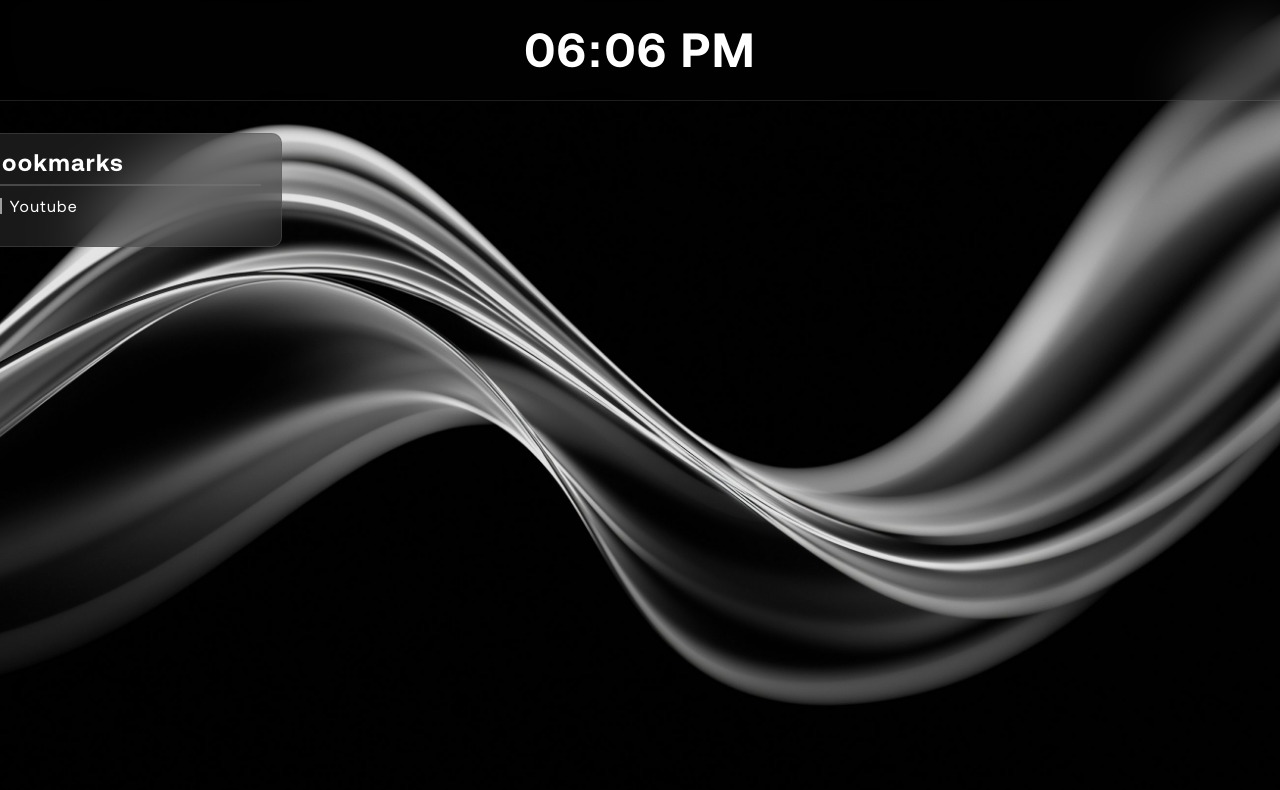
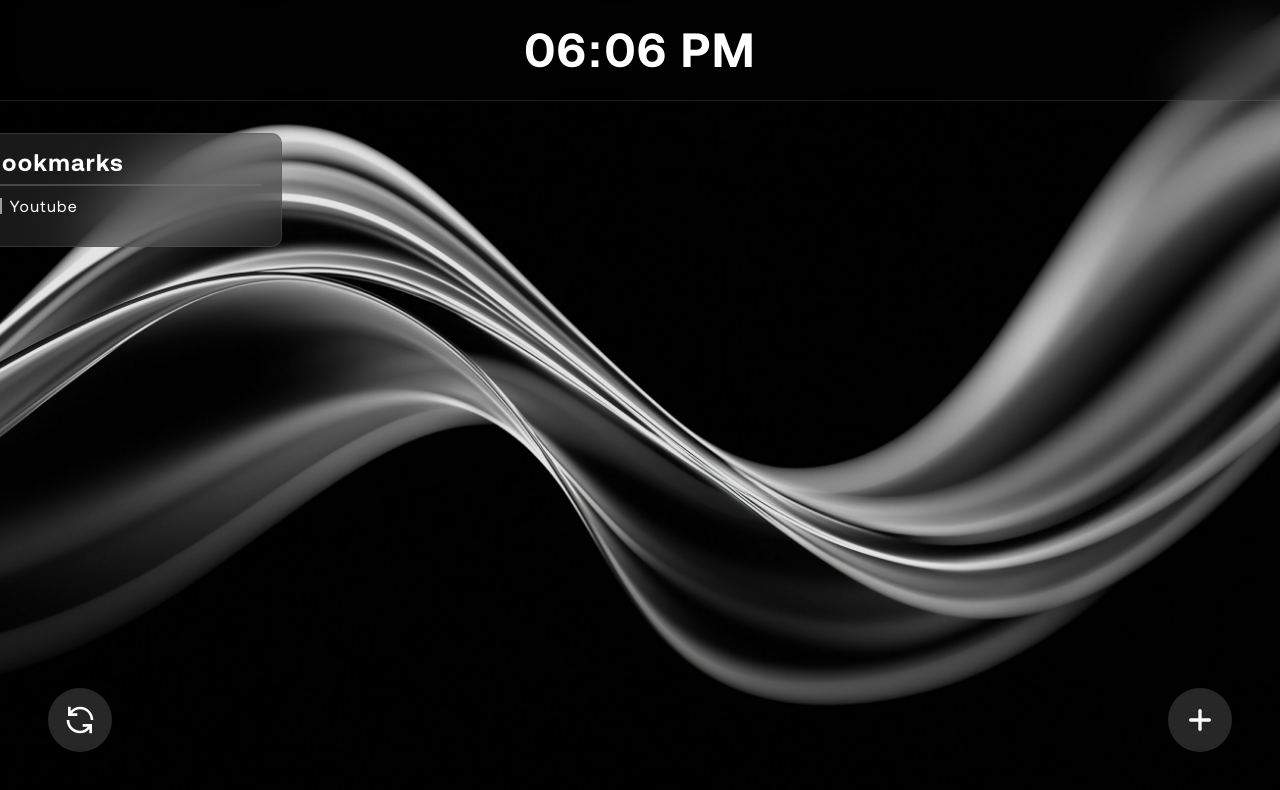
Before and after one commit to nithin6743/Clustr, a React (Vite) app: page / in a window 1280 px wide. Shown: the top 790 px of the page. Built offline with nearby package versions, Linux system fonts and the light colour scheme; grey boxes are pictures that could not be loaded.

Commit message:
added on functional reload bookmarks and addBoard buttons

```diff
--- a/src/App.jsx
+++ b/src/App.jsx
@@ -2,6 +2,7 @@ import { useState, useEffect } from 'react';
 import './App.css';
 import Boards from './components/Boards';
 import Clock from './components/Clock';
+import Footer from './components/Footer';
 
 function App() {
   const defaultBoards = [
@@ -37,7 +38,7 @@ function App() {
     );
   }
 
-  function deleteLink( boardId, linkId ) {
+  function deleteLink(boardId, linkId) {
     setBoards((prev) =>
       prev.map((board) =>
         board.id === boardId
@@ -56,6 +57,7 @@ function App() {
         <Clock />
       </div>
       <Boards boards={boards} addLink={addLink} deleteLink={deleteLink} />
+      <Footer/>
     </div>
   );
 }
--- a/src/components/Board.jsx
+++ b/src/components/Board.jsx
@@ -60,7 +60,13 @@ function Board({ board, addLink, triggerResize, deleteLink }) {
         ))}
       </div>
       {showForm && (
-        <div className={styles.addLinkForm}>
+        <form
+          className={styles.addLinkForm}
+          onSubmit={(e) => {
+            e.preventDefault();
+            handleAddLink();
+          }}
+        >
           <input
             className={styles.addLinkTitle}
             placeholder='Title'
@@ -73,8 +79,8 @@ function Board({ board, addLink, triggerResize, deleteLink }) {
             value={url}
             onChange={(e) => setUrl(e.target.value)}
           />
-          <button onClick={handleAddLink}>Add</button>
-        </div>
+          <button type='submit'>Add</button>
+        </form>
       )}
     </div>
   );
--- a/src/components/Board.module.css
+++ b/src/components/Board.module.css
@@ -199,3 +199,51 @@ input:focus {
   outline: none;
   border: 1px solid aliceblue;
 }
+
+.refreshBoards,
+.addBoards {
+  padding: 8px;
+  background-color: rgba(97, 97, 97, 0.4);
+  backdrop-filter: blur(32px);
+  border: none;
+  border-radius: 50%;
+  margin: 0;
+  font-size: 10px;
+  cursor: pointer;
+  display: flex;
+  align-items: center;
+  justify-content: center;
+  width: 64px;
+  height: 64px;
+}
+
+.refreshBoards:hover {
+  background-color: rgba(97, 97, 97, 0.7);
+}
+.addBoards:hover {
+  background-color: rgba(97, 97, 97, 0.7);
+}
+
+.refreshBoards {
+  position: fixed;
+  bottom: 48px;
+  left: 48px;
+}
+
+.addBoards {
+  position: fixed;
+  bottom: 48px;
+  right: 48px;
+}
+
+.refreshBoards img,
+.addBoards img {
+  height: 32px;
+  width: 32px;
+}
+
+.footer {
+  width: 97%;
+  display: flex;
+  justify-content: space-between;
+}
--- /dev/null
+++ b/src/components/Footer.jsx
@@ -0,0 +1,16 @@
+import styles from './Board.module.css';
+
+function Footer() {
+  return (
+    <footer className={styles.footer}>
+      <button className={styles.refreshBoards}>
+        <img src='/icons/refresh.svg' />
+      </button>
+      <button className={styles.addBoards}>
+        <img src='/icons/add.svg' />
+      </button>
+    </footer>
+  );
+}
+
+export default Footer;
--- a/src/components/Link.jsx
+++ b/src/components/Link.jsx
@@ -1,4 +1,5 @@
 import styles from './Board.module.css';
+
 function Link({ link, deleteLink, boardId }) {
   return (
     <div className={styles.links}>
```
Also changed, not shown: public/icons/add.svg (added), public/icons/refresh.svg (added).
